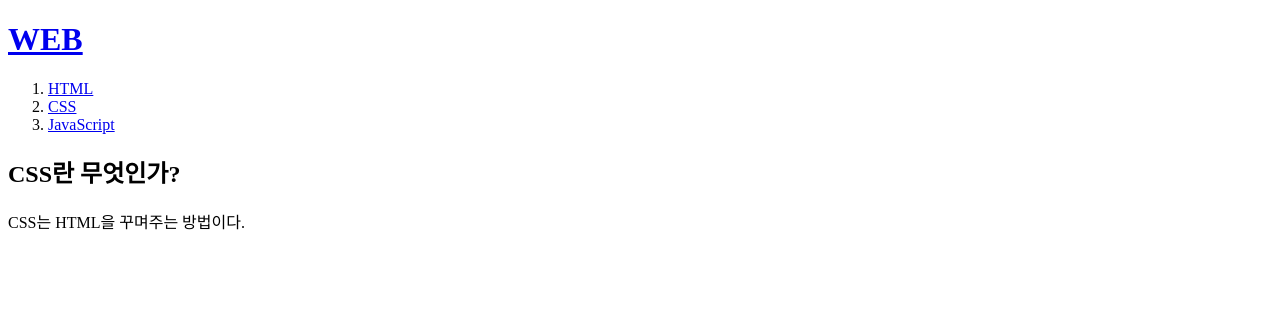
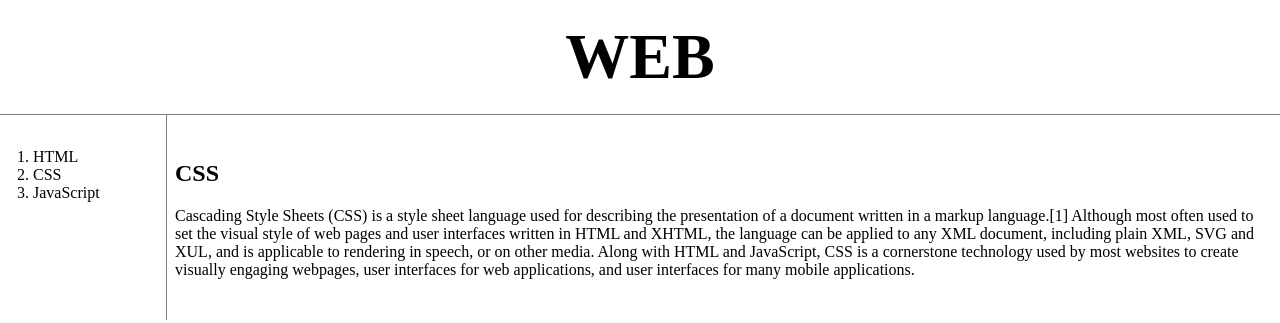
Before and after one commit to devchoism/web1, a plain HTML site: page 2.html in a window 1280 px wide. Drawn offline with Linux system fonts and the light colour scheme.

Commit message:
css 처음버전

```diff
--- a/2.html
+++ b/2.html
@@ -1,18 +1,25 @@
 <!doctype html>
-<HTML>
-<HEAD>
-    <title>WEB1 - html</title>
-    <meta charset="utf-8">
+<html>
+<head>
+<title>WEB - CSS</title>
+<meta charset="utf-8">
+<link rel="stylesheet" href="style.css">
+</head>
+<body>
 
-<body>
-    <h1><a href="index.html">WEB</a></h1>
-    <ol>
-        <li> <a href="1.html">HTML</a></li>
-        <li> <a href="2.html">CSS</a></li>
-        <li> <a href="3.html">JavaScript</a></li>
-    </ol>
-    <h2>CSS란 무엇인가?</h2>
-    <p>CSS는 HTML을 꾸며주는 방법이다. </p>
-</body>
-</HEAD>
-</HTML>
+  <h1><a href="index.html">WEB</a></h1>
+<div id="grid">
+  <ol>
+    <li><a href="1.html" >HTML</a></li>
+    <li><a href="2.html" >CSS</a></li>
+    <li><a href="3.html">JavaScript</a></li>
+  </ol>
+    <div id="article">
+        <h2>CSS</h2>
+        <p>
+        Cascading Style Sheets (CSS) is a style sheet language used for describing the presentation of a document written in a markup language.[1] Although most often used to set the visual style of web pages and user interfaces written in HTML and XHTML, the language can be applied to any XML document, including plain XML, SVG and XUL, and is applicable to rendering in speech, or on other media. Along with HTML and JavaScript, CSS is a cornerstone technology used by most websites to create visually engaging webpages, user interfaces for web applications, and user interfaces for many mobile applications.
+        </p>
+    </div>
+</div>
+  </body>
+  </html>
--- /dev/null
+++ b/style.css
@@ -0,0 +1,48 @@
+    body {
+    margin: 0;
+    }
+
+
+     a {
+        color: black;
+        text-decoration: none;
+    }
+
+    h1 {
+    font-size: 400%;
+    text-align: center;
+    border-bottom: 1px solid gray;
+    margin: 0;
+    padding: 20px;
+    }
+
+    ol {
+    border-right: 1px solid gray;
+    width: 100px;
+    margin: 0;
+    padding: 20px;
+    }
+
+    #grid {
+     display: grid;
+     grid-template-columns: 150px 1fr;
+    }
+
+    #grid ol {
+        padding: 33px;
+    }
+
+    #grid #article {
+     padding: 25px;
+    }
+    @media(max-width:800px){
+        #grid{
+            display: block;
+        }
+        ol{
+            border-right: none;
+        }
+        h1{
+            border-bottom: none;
+        }
+    }
```
Also changed, not shown: 1.html (+5 -1 lines), 3.html (+5 -1 lines), index.html (+6 -2 lines).
